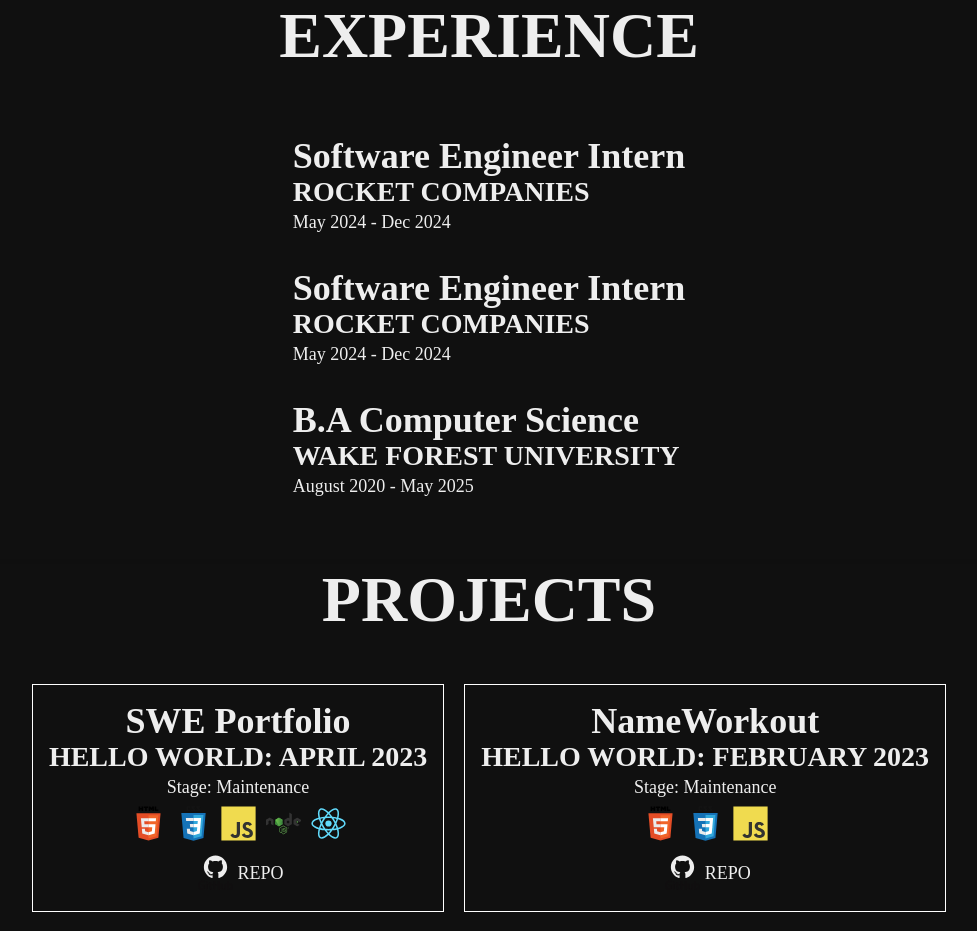
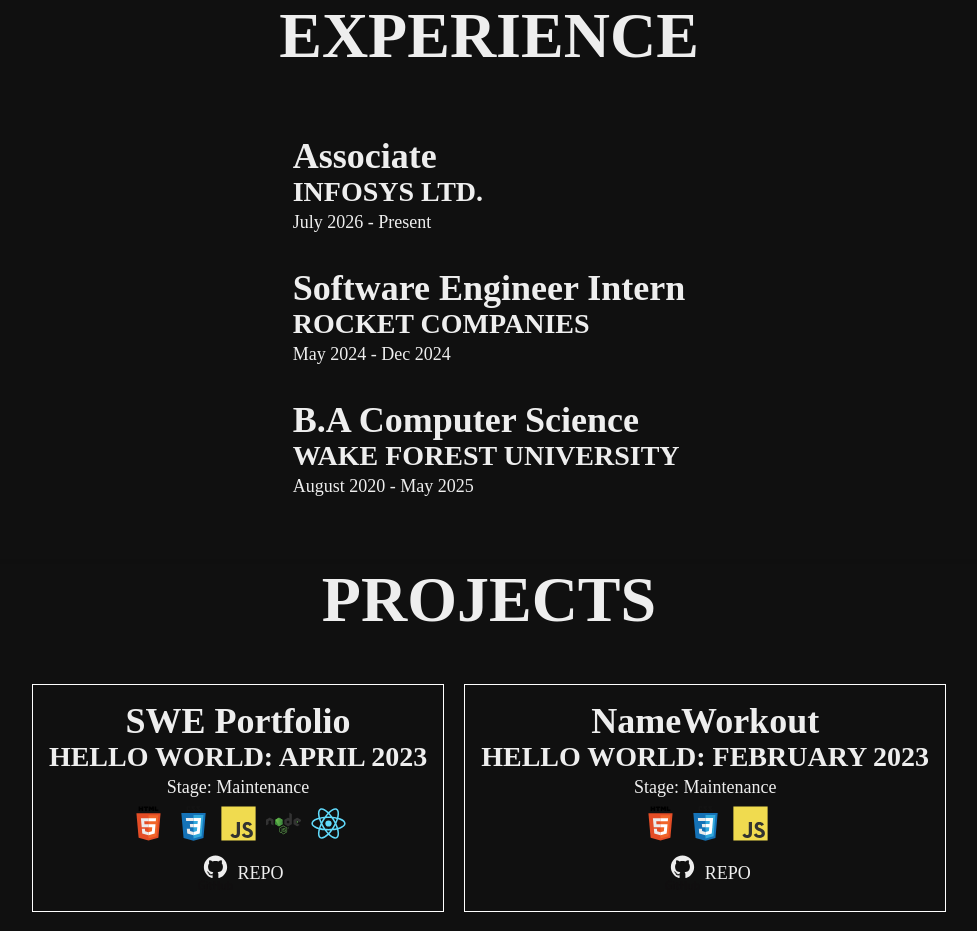
Before and after one commit to ralleyne531/Portfolio, a React (Create React App) app in the folder UI/: page / in a window 1280 px wide. Shown: the part 960-1891 px from the top of the page, without its empty margins (151-1128 px from the left). Built offline with nearby package versions, Linux system fonts and the light colour scheme; a web font is replaced by a local one.

Commit message:
correcting new experience info

```diff
--- a/UI/src/Components/ExperienceComponent/Experience.js
+++ b/UI/src/Components/ExperienceComponent/Experience.js
@@ -14,9 +14,9 @@ function Experience() {
             <h2>Experience</h2>
             <ExperienceDiv>
             <ExperienceCard
-                jobTitle={"Software Engineer Intern"}
-                company={"Rocket Companies"}
-                tenure={"May 2024 - Dec 2024"}
+                jobTitle={"Associate"}
+                company={"Infosys Ltd."}
+                tenure={"July 2026 - Present"}
             >
             </ExperienceCard>
             <ExperienceCard
```
